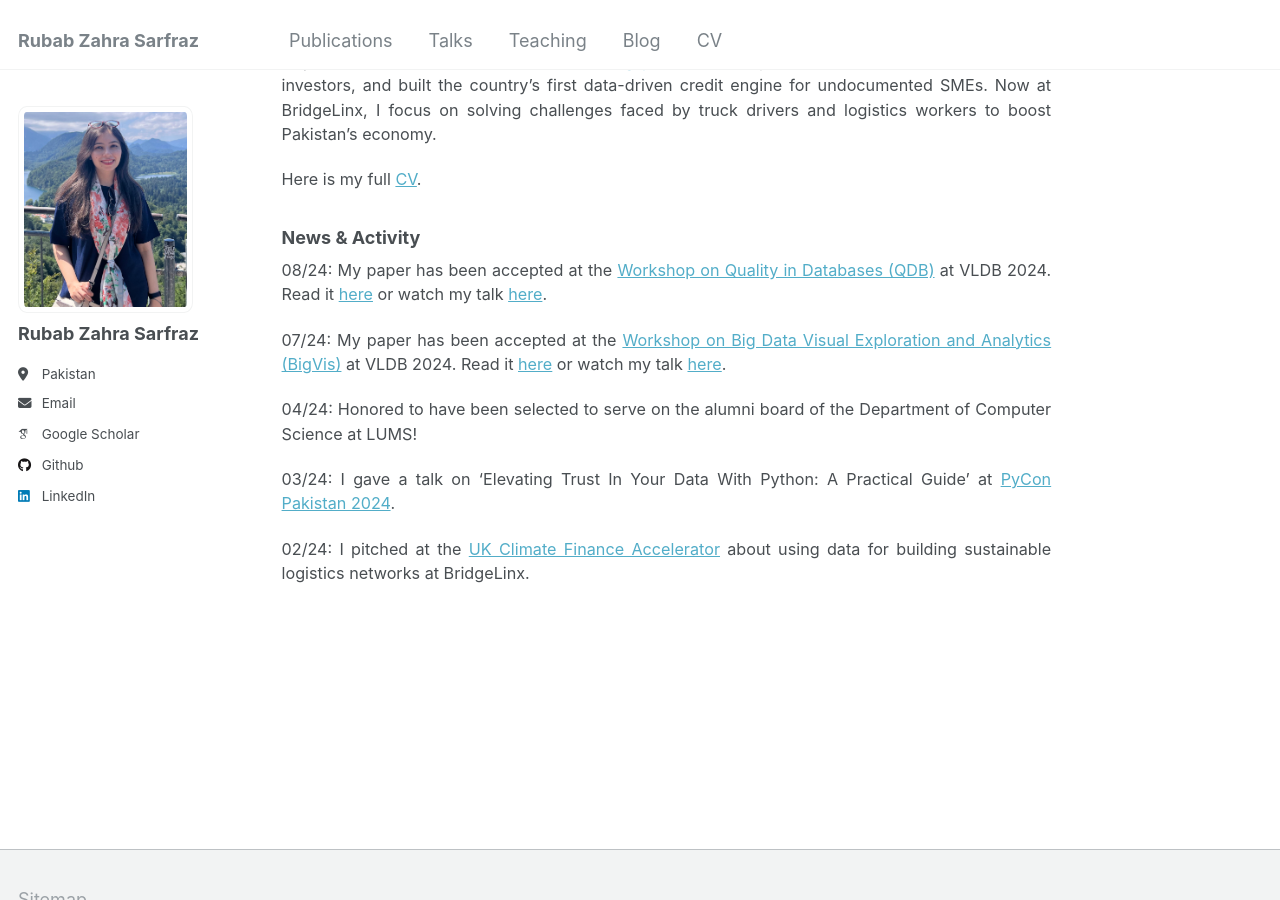
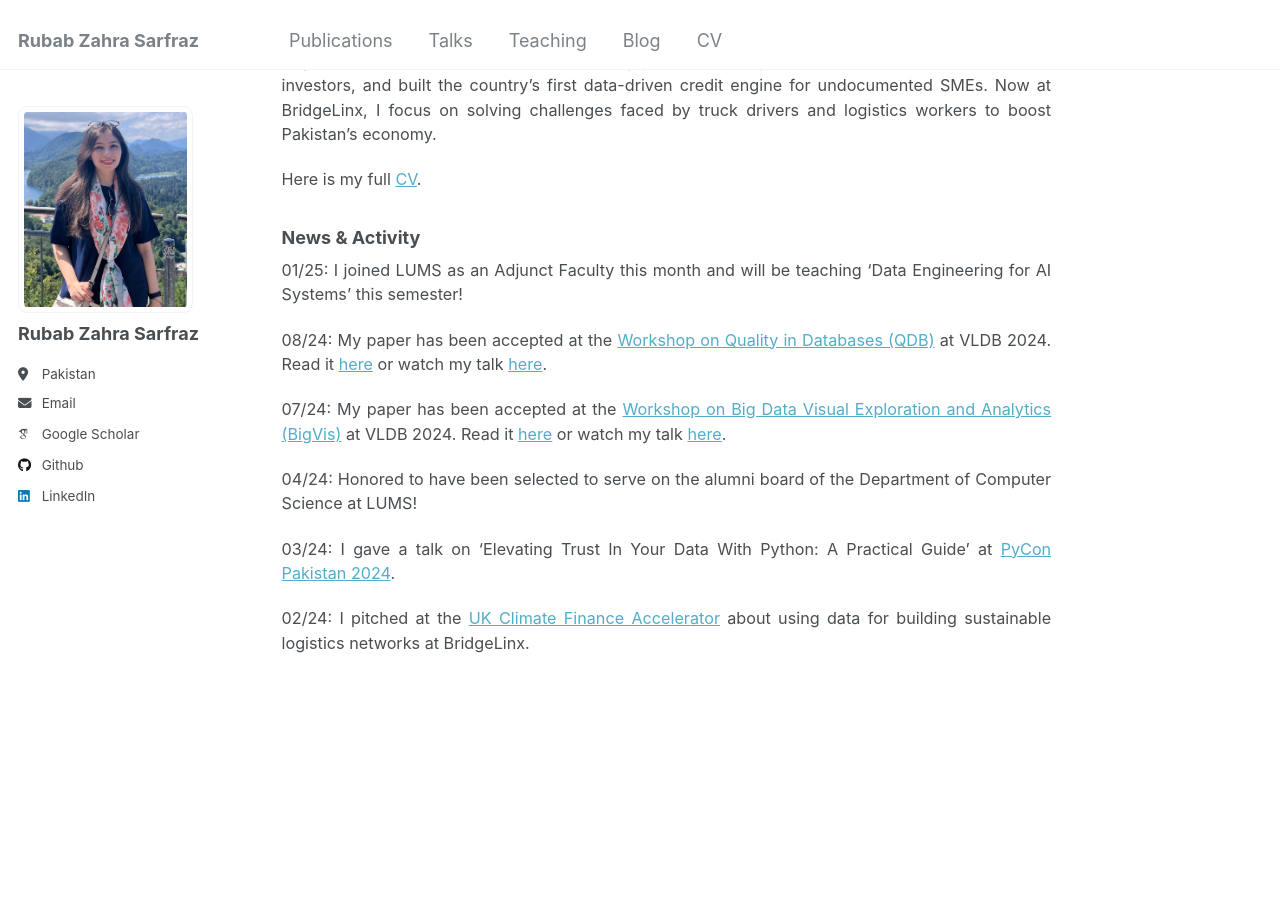
Before and after one commit to rubabzs/rubabzs.github.io, a Jekyll site: the page built from _pages/about.md, in a window 1280 px wide and 900 px high, scrolled down 718 px. Built offline with Jekyll 4.4.1, drawn with Linux system fonts in a browser that asks for light colours; some web fonts are replaced.

Commit message:
added lums course

```diff
--- a/_pages/about.md
+++ b/_pages/about.md
@@ -26,6 +26,8 @@ I’m passionate about creating impactful solutions for challenges unique to dev
 Here is my full [CV](http://rubabzs.github.io/files/Rubab_Zahra_Sarfraz_CV.pdf).
 
 ### News & Activity
+01/25: I joined LUMS as an Adjunct Faculty this month and will be teaching 'Data Engineering for AI Systems' this semester!
+
 08/24: My paper has been accepted at the [Workshop on Quality in Databases (QDB)](https://hpi.de/naumann/projects/conferences-and-workshops-hosted/qdb-2024.html) at VLDB 2024. Read it [here](https://rubabzs.github.io/files/qdb.pdf) or watch my talk [here](https://youtu.be/9d1LQcwBwgY).
 
 07/24: My paper has been accepted at the [Workshop on Big Data Visual Exploration and Analytics (BigVis)](https://bigvis.imsi.athenarc.gr/bigvis2024/index.html) at VLDB 2024. Read it [here](https://rubabzs.github.io/files/vizard.pdf) or watch my talk [here](https://youtu.be/GvphIVJlKgM?si=hvIS6ZFV6djdN5dZ).
```
